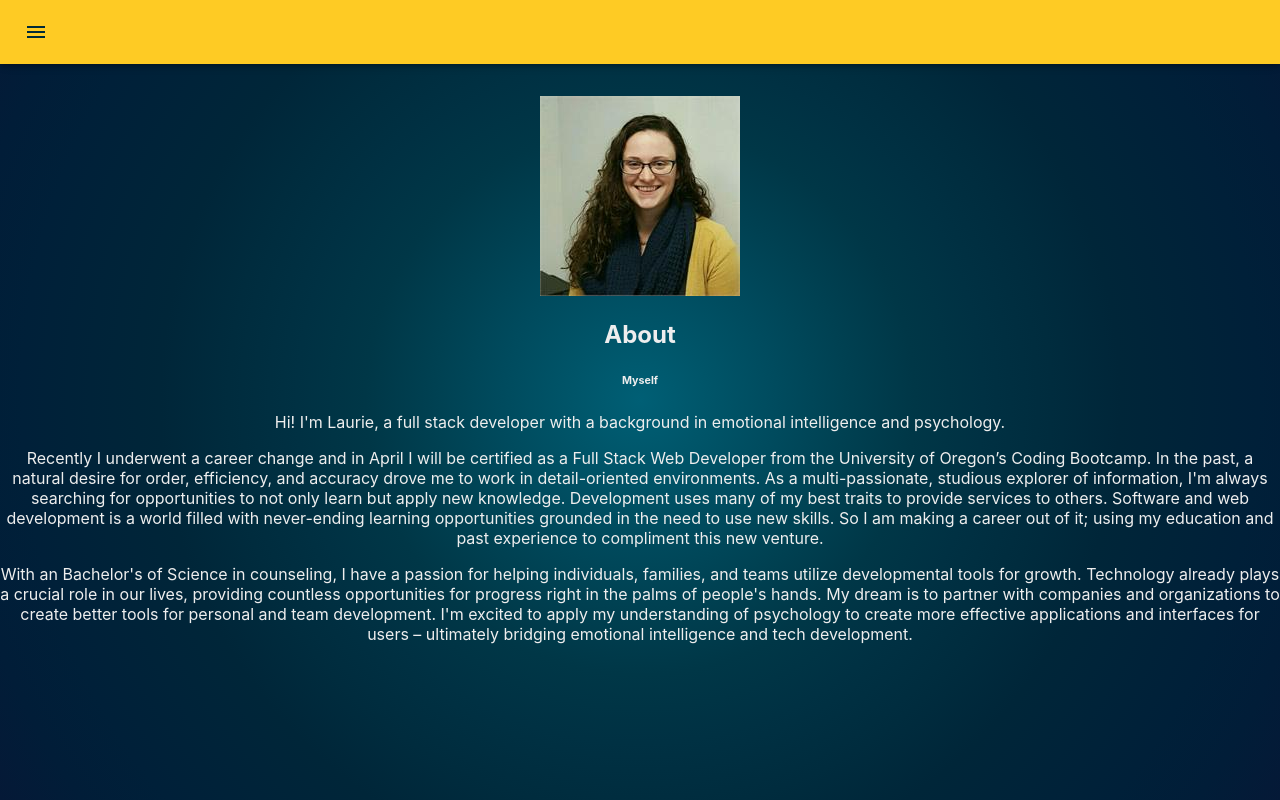
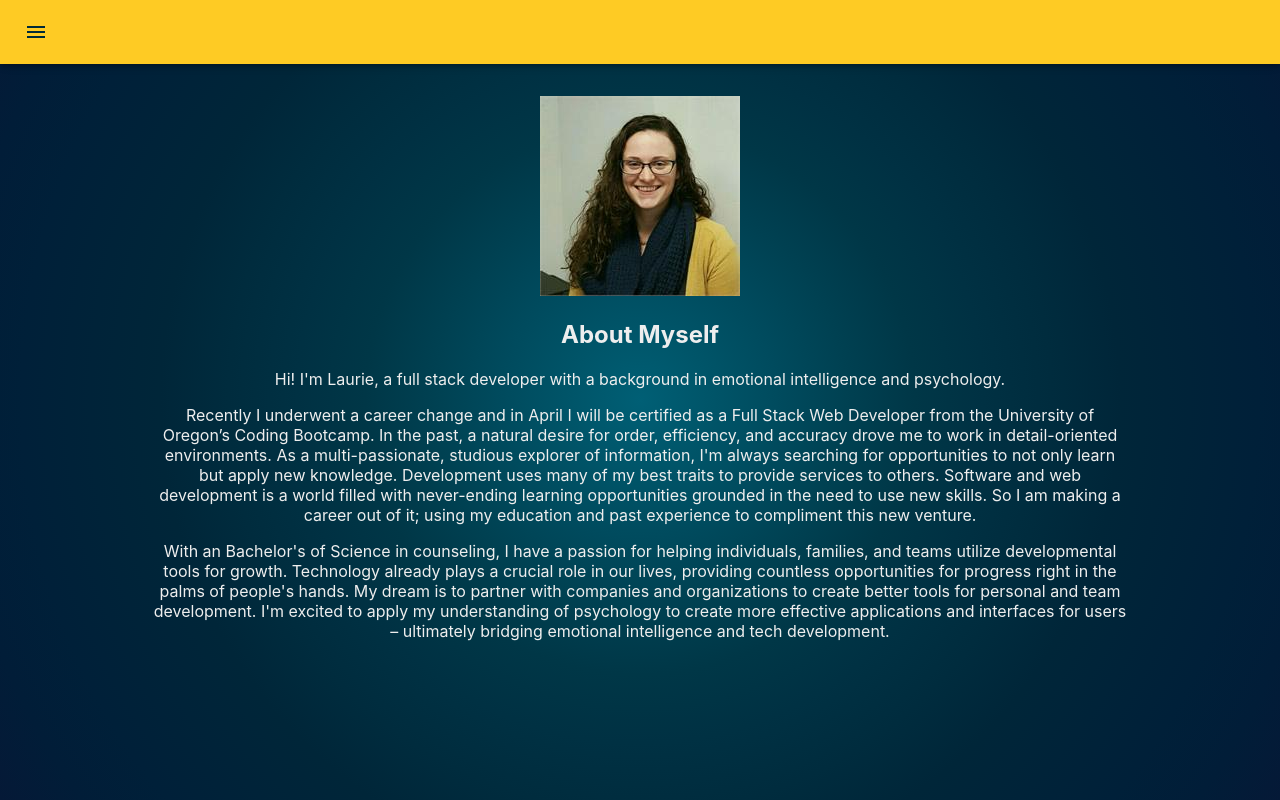
Before and after one commit to clauries/Portfolio-React, a React (Create React App) app in the folder client/: page /about in a window 1280 px wide. Built offline with nearby package versions, Linux system fonts and the light colour scheme.

Commit message:
Formatted about page

```diff
--- a/client/src/Components/Nav/index.js
+++ b/client/src/Components/Nav/index.js
@@ -1,5 +1,5 @@
 import React from 'react';
-import { makeStyles, useTheme } from '@material-ui/core/styles';
+import { makeStyles } from '@material-ui/core/styles';
 import {
     AppBar,
     Drawer,
@@ -42,7 +42,6 @@ const useStyles = makeStyles(theme => ({
 
 function Nav() {
     const classes = useStyles();
-    const theme = useTheme();
     const [state, setState] = React.useState({ left: false });
 
     const toggleDrawer = (anchor, open) => (event) => {
--- a/client/src/pages/About.js
+++ b/client/src/pages/About.js
@@ -1,27 +1,39 @@
 import React from "react";
+import { makeStyles } from '@material-ui/core/styles';
 
 // FUTURE DEVELOPMENT
 // =============================================
 // Update image
 // Layout - image to side
-// Top margin added
 // Carosel of images?
 // Continue to revise details
+const useStyles = makeStyles(theme => ({
+    root: {
+        display: 'flex',
+        flexDirection: 'row',
+    },
+    container: {
+        // display: 'flex',
+        // flexDirection: 'row',
+        margin: '0 12%',
+    }
 
+}));
 
 function About() {
+    const classes = useStyles();
 
     return (
-      <div >
-        <section class="about" id="about">
-            <div class="container">
-                <div class="profile-img" data-aos="fade-right" data-aos-delay="300">
+      <div className={classes.root}>
+        <section className="about" id="about">
+            <div className={classes.container}>
+                <div className="profile-img" data-aos="fade-right" data-aos-delay="300">
                     <img src="assets/imgs/Laurie.Schroeder.png" alt="Profile Image" />
                 </div>
-                <div class="about-details" data-aos="fade-left" data-aos-delay="600">
-                    <div class="about-heading">
-                        <h1>About</h1>
-                        <h6>Myself</h6>
+                <div className="about-details" data-aos="fade-left" data-aos-delay="600">
+                    <div className="about-heading">
+                        <h1>About Myself</h1>
+                        {/* <h6>Myself</h6> */}
                     </div>
                     <p>
                         Hi! I'm Laurie, a full stack developer with a background in emotional intelligence and
```
